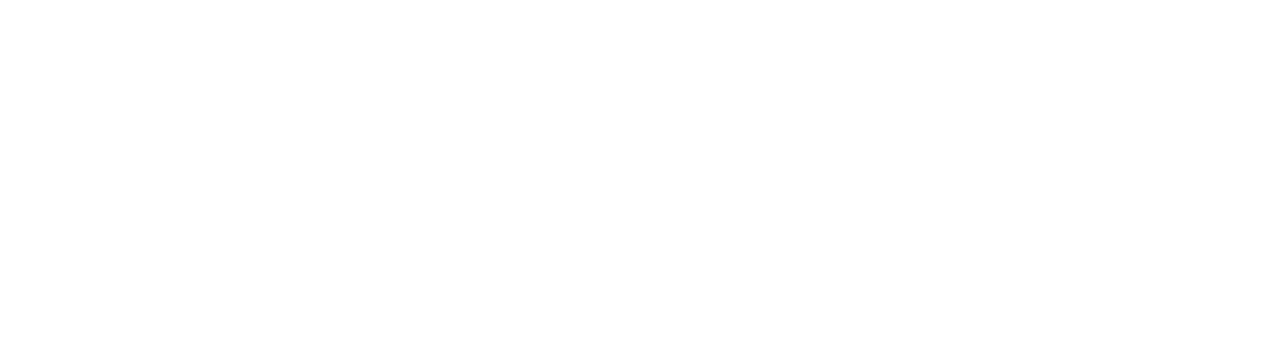
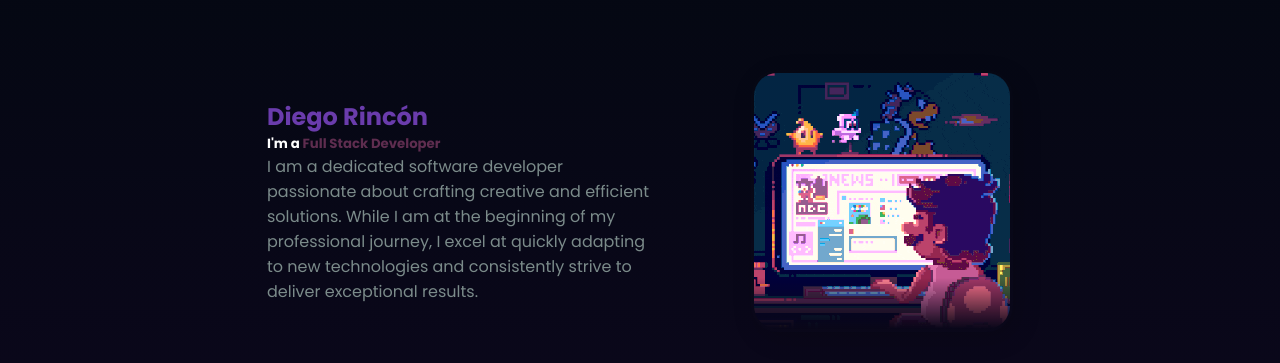
Before and after one commit to Di3go0-0/Portafolio, a React (Vite) app in the folder Client/: page / in a window 1280 px wide. Shown: the part 1039-1402 px from the top of the page. Before the commit the page ends 800 px from the top, so only its background shows below. Built offline with nearby package versions, Linux system fonts and the light colour scheme.

Commit message:
update about
I need to add the cutton of contact

```diff
--- a/Client/src/Componentes/Home/Home.css
+++ b/Client/src/Componentes/Home/Home.css
@@ -35,3 +35,68 @@
     animation: wipe-in-right 1.8s cubic-bezier(0.5, 0, 0.5, 1) both;
   }
 }
+
+.About-container {
+  background: linear-gradient(#01080E, #0D071E);
+  padding: 0;
+  margin: 0;
+}
+
+.About {
+  display: flex;
+  flex-direction: row;
+  align-items: center;
+  justify-content: center;
+
+  padding-top: 5rem;
+  height: 100vh;
+  width: 100vw;
+  gap: 100px;
+
+}
+
+
+
+
+.text-container {
+  max-width: 30vw;
+  display: flex;
+  flex-direction: column;
+
+  h1 {
+    color: #6a3cac;
+    font-size: 1.5em;
+  }
+
+  .text1 {
+    color: white;
+  }
+
+  .text2 {
+    color: #5e2d4f;
+  }
+
+  p {
+    color: #7b8b8a;
+  }
+}
+
+.About .img-container {
+  border-radius: 10%;
+  overflow: hidden;
+  border: solid transparent;
+  box-shadow: 5px 7px 25px rgba(0, 0, 0, 0.15);
+  display: flex;
+  justify-content: center;
+  align-items: center;
+}
+
+.img-container img {
+  width: 100%;
+  transition: transform 0.5s ease, mask-image 0.5s ease;
+  mask-image: linear-gradient(black 80%, transparent);
+}
+
+.img-container img:hover {
+  transform: scale(1.2);
+}
--- a/Client/src/Componentes/Home/Home.tsx
+++ b/Client/src/Componentes/Home/Home.tsx
@@ -11,6 +11,21 @@
           <h1 className="efect2"><span className="color-h1">WELCOME</span> TO MY PORTAFOLIO</h1>
         </div>
       </section>
-    </div>
+
+      <section className='About-container'>
+        <div className='About'>
+          <div className="text-container">
+            <h1>Diego Rincón</h1>
+            <h5 className="text1">I'm a <span className="text2">Full Stack Developer</span></h5>
+
+            <p>I am a dedicated software developer passionate about crafting creative and efficient solutions. While I am at the beginning of my professional journey, I excel at quickly adapting to new technologies and consistently strive to deliver exceptional results.            </p>
+          </div>
+          <div className="img-container">
+            <img src="../../../Resources/IMG/download.gif" alt="Gif" />
+          </div>
+
+        </div>
+      </section >
+    </div >
   );
 }
```
